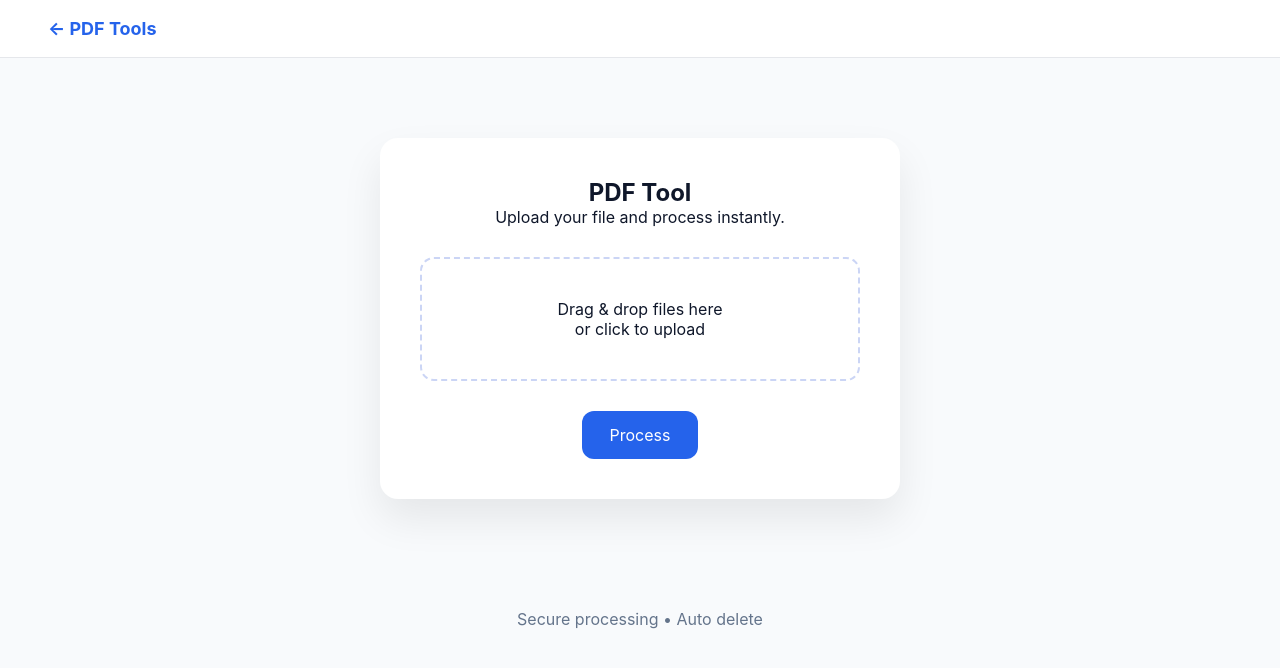
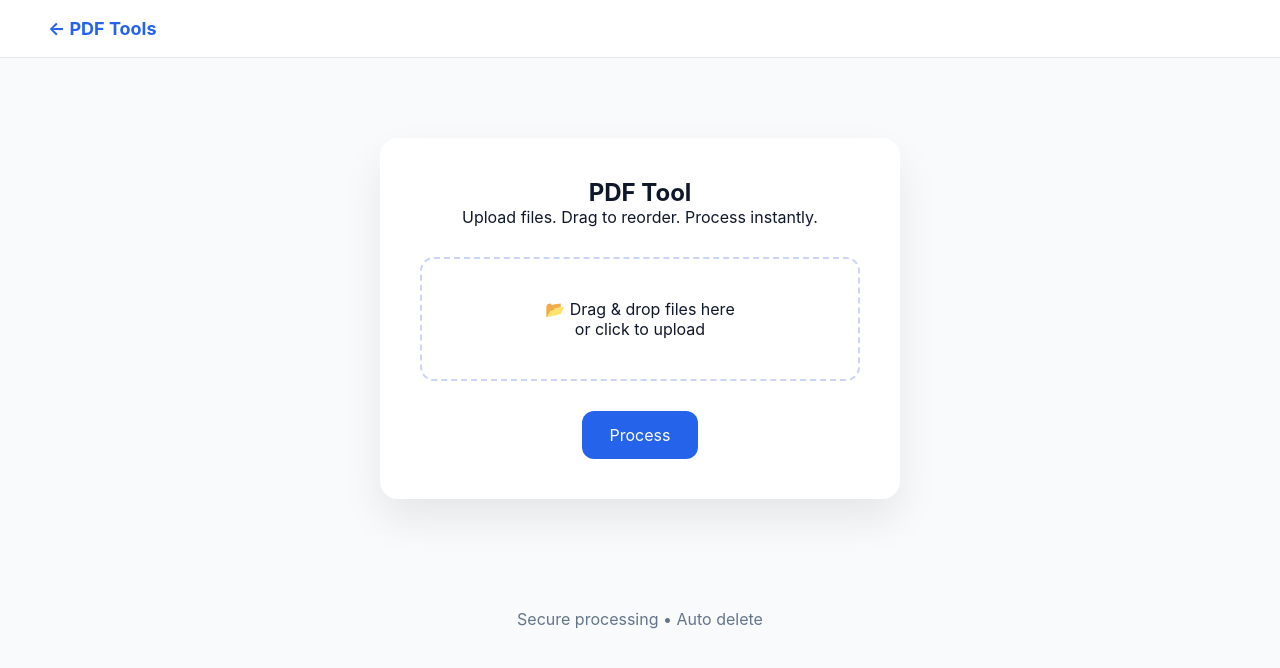
Before and after one commit to himanshuwork9988-prog/online2pdf, a website: page public/tool.html in a window 1280 px wide. Drawn offline with Linux system fonts and the light colour scheme.

Commit message:
Update tool.html

```diff
--- a/public/tool.html
+++ b/public/tool.html
@@ -14,13 +14,16 @@
 
 <section class="tool-wrap">
   <h2 id="toolTitle">PDF Tool</h2>
-  <p id="toolDesc">Upload your file and process instantly.</p>
+  <p id="toolDesc">Upload files. Drag to reorder. Process instantly.</p>
 
   <div class="upload-box" id="dropZone">
     <input type="file" id="fileInput" hidden multiple />
-    <p>Drag & drop files here</p>
+    <p>📂 Drag & drop files here</p>
     <span>or click to upload</span>
   </div>
+
+  <!-- FILE PREVIEW -->
+  <ul id="fileList" class="file-list"></ul>
 
   <button class="primary" onclick="runTool()">Process</button>
 
```
